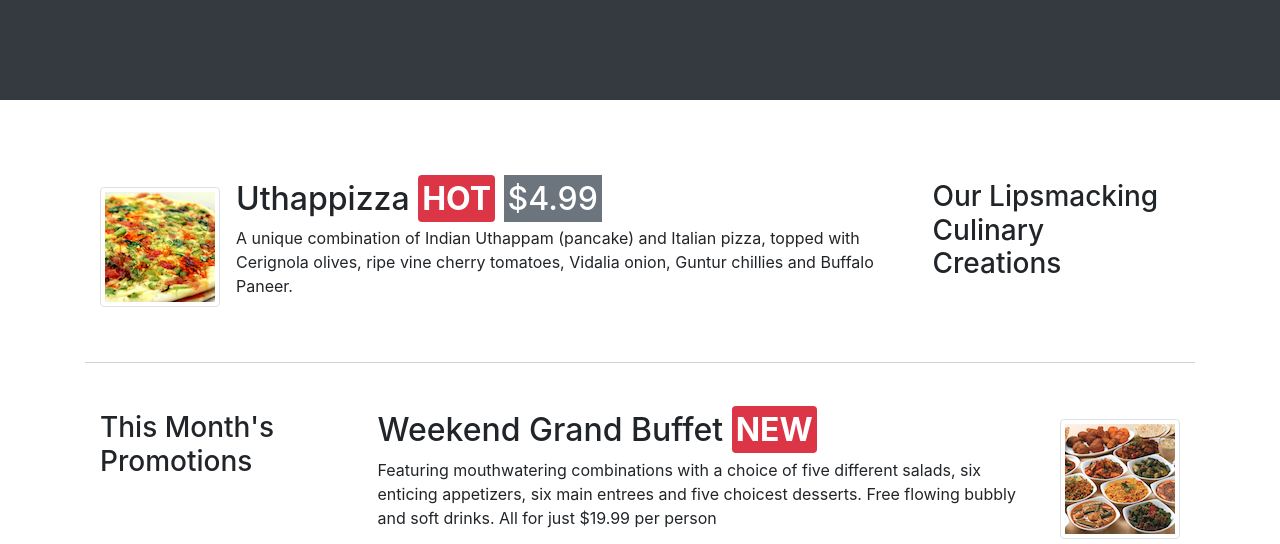
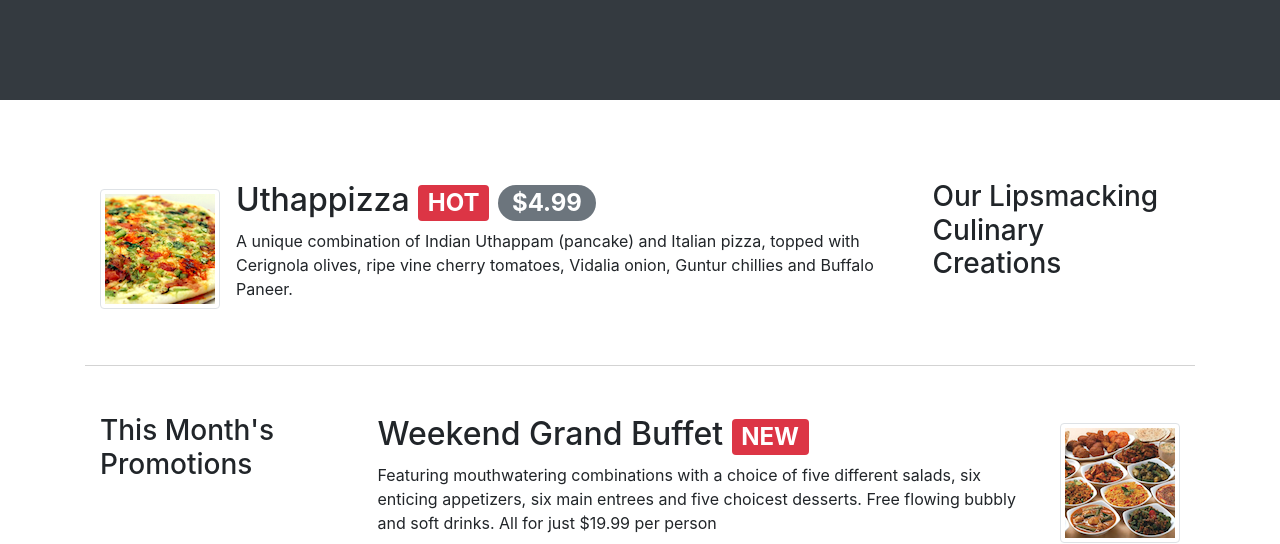
Before and after one commit to joshkainth/coursera-repo, a website: page index.html in a window 1280 px wide. Shown: the part 268-812 px from the top of the page. Drawn offline with nearby package versions, Linux system fonts and the light colour scheme.

Commit message:
Minor Changes in index.html

```diff
--- a/index.html
+++ b/index.html
@@ -67,8 +67,8 @@
                     <img src="./assets/images/uthappizza.png" class="d-flex mr-3 img-thumbnail align-self-center" alt="Uthappizza">
                     <div class="media-body">
                         <h2>Uthappizza
-                            <span class="bg-danger text-white p-1 rounded"><strong>HOT</strong></span>
-                            <span class="bg-secondary text-white p-1">$4.99</span>
+                            <span class="badge badge-danger">HOT</span>
+                            <span class="badge badge-secondary badge-pill">$4.99</span>
                         </h2>
                         <p class="d-none d-sm-block">A unique combination of Indian Uthappam (pancake) and Italian pizza, topped with Cerignola olives,
                             ripe vine cherry tomatoes, Vidalia onion, Guntur chillies and Buffalo Paneer.</p>
@@ -84,7 +84,7 @@
             <div class="col-12 col-sm col-md">
                 <div class="media">
                     <div class="media-body">
-                        <h2>Weekend Grand Buffet <span class="bg-danger text-white p-1 rounded"><strong>NEW</strong></span></h2>
+                        <h2>Weekend Grand Buffet <span class="badge badge-danger">NEW</span></h2>
                         <p class="d-none d-sm-block">Featuring mouthwatering combinations with a choice of five different salads, six enticing appetizers,
                             six main entrees and five choicest desserts. Free flowing bubbly and soft drinks. All for just
                             $19.99 per person </p>
```
Also changed, not shown: 1 other file.
